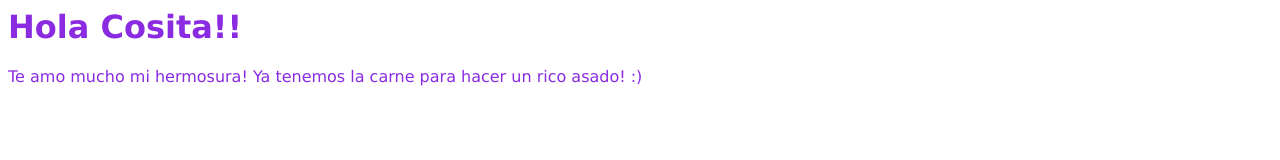
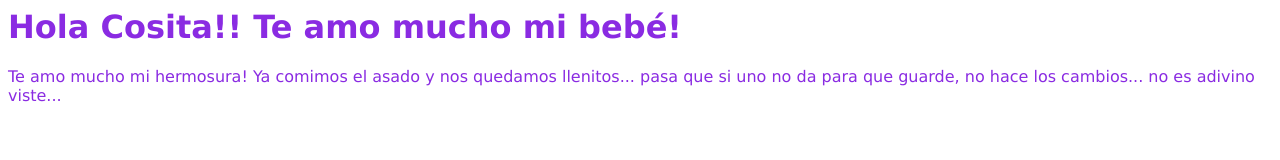
Before and after one commit to PolAlc/eant-taller-git, a plain HTML site: page public/index.html in a window 1280 px wide. Drawn offline with Linux system fonts and the light colour scheme.

Commit message:
Cambio texto html, esta vez guardandolo

```diff
--- a/public/index.html
+++ b/public/index.html
@@ -4,6 +4,6 @@
         font-family: 'Lucida Sans', 'Lucida Sans Regular', 'Lucida Grande', 'Lucida Sans Unicode', Geneva, Verdana, sans-serif;
     }
 </style>
-<h1>Hola Cosita!!</h1>
-<p>Te amo mucho mi hermosura! Ya tenemos la carne para hacer un rico asado!
-    :)</p>
+<h1>Hola Cosita!! Te amo mucho mi bebé!</h1>
+<p>Te amo mucho mi hermosura! Ya comimos el asado y nos quedamos llenitos...
+    pasa que si uno no da para que guarde, no hace los cambios... no es adivino viste...</p>
```
